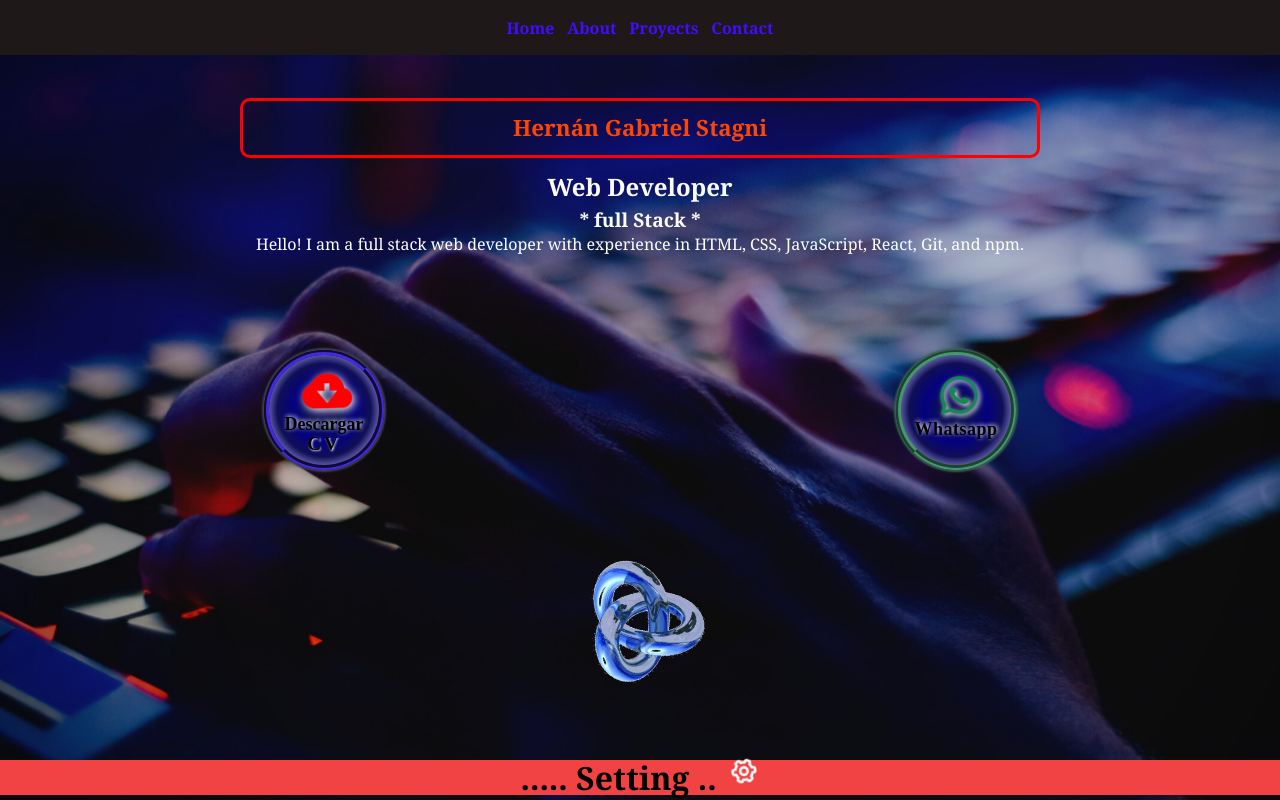
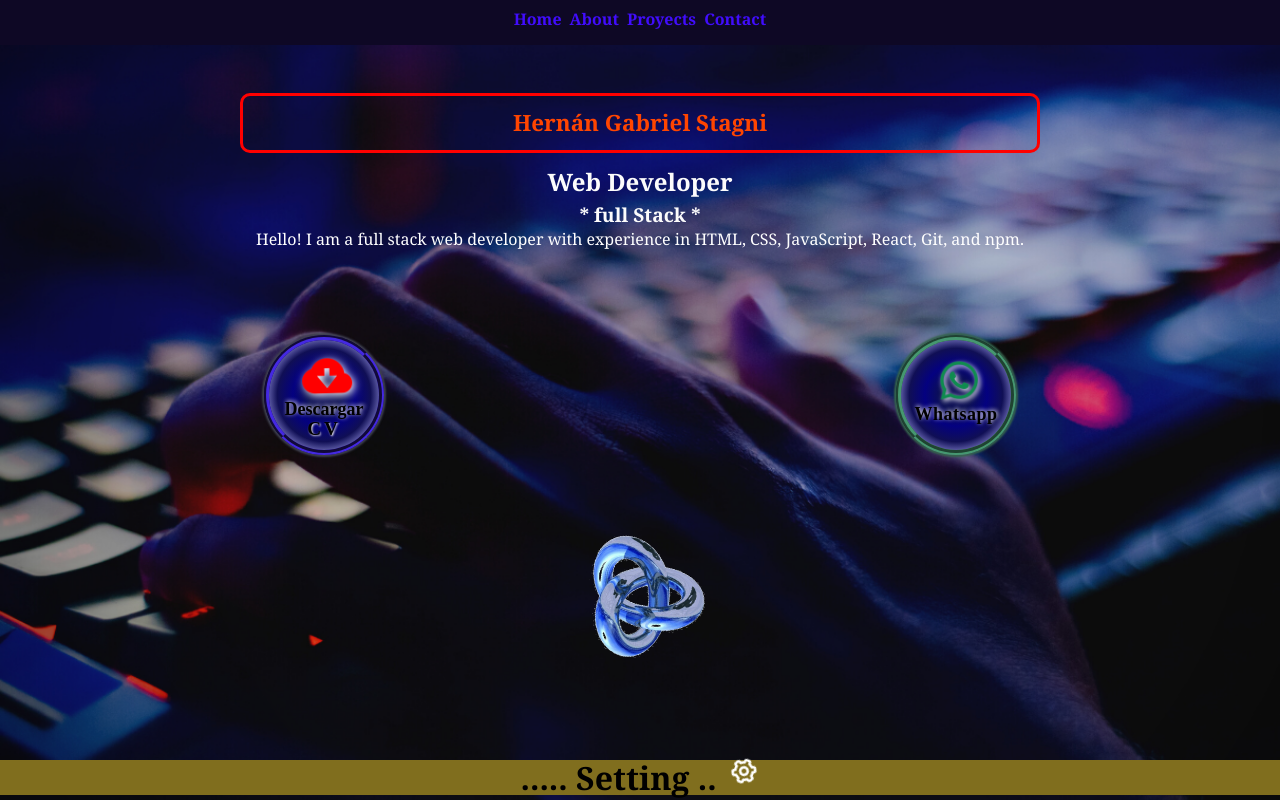
Before and after one commit to HernanGabrielStagni/Portolio-Hernan-Stagni-2024, a React (Vite) app: page / in a window 1280 px wide. Shown: the top 800 px of the page. Built offline with nearby package versions, Linux system fonts and the light colour scheme.

Commit message:
le calibre las skill para que no queden tapadas

```diff
--- a/src/COMPONENTS/ButtonWhatsapp/ButtonWhatsapp.css
+++ /dev/null
@@ -1,73 +0,0 @@
-
-.container__whatsapp{
-    background-color: #9fc4b2;
-
-
-
-
-    }
-
-    .container__whatsapp{
-        display: flex;
-        justify-content: center;
-        text-align: center;
-    }
-
-    .btn__whatsapp {
-        position:absolute;
-        z-index: 1000;
-        bottom: -15%;
-        right: 20%;
-        transform: translateY(-50%);
-    }
-
-    .btn__whatsapp:before,
-    .btn__whatsapp:after {
-        font-size: .8rem;
-        text-align:center;
-        color: white;
-        /* font-weight: 700; */
-
-        content: "whatsapp";
-        position: absolute;
-        top: 2px;
-        left: 4px;
-        width: 3rem;
-        height: 3rem;
-        border-radius: 50%;
-        opacity: 1;
-        animation: onda 1.7s infinite;
-    }
-
-
-    .btn__whatsapp:before {
-        animation-delay: 1s;
-        background-color: #00e676;
-    }
-
-    .btn__whatsapp:after {
-        animation-delay: 1.3s;
-        /* background-color: #d66625; */
-        background-color: #84b19b;
-    }
-
-    .btn__whatsapp img {
-        position: relative;
-        z-index: 2;
-    }
-
-    @keyframes onda {
-        0% {
-            transform: scale(0);
-        }
-
-        15% {
-            opacity: 1;
-            transform: scale(.5);
-        }
-
-        100% {
-            opacity: 0;
-            transform: scale(2.0);
-        }
-    }
--- a/src/COMPONENTS/ButtonWhatsapp/ButtonWhatsapp.jsx
+++ /dev/null
@@ -1,21 +0,0 @@
-import Whatsapp from '/svg/icon-whatsapp.svg';
-import './ButtonWhatsapp.css';
-
-const ButtonWhatsapp = () => {
-  return (
-    <div className='container__whatsapp'>
-    <section className="button__whatsApp">
-      <a
-        href="https://wa.me/543584313590?text=Hola%20Hernan,%20vi%20tu%20trabajo%20y%20me%20gustar%C3%ADa%20saber%20mas%20sobre%20ti."
-        className="btn__whatsapp"
-        target="_blank"
-        rel="noopener noreferrer"
-      >
-        <img src={Whatsapp} alt="Contacto por WhatsApp" />
-      </a>
-    </section>
-    </div>
-  );
-};
-
-export default ButtonWhatsapp;
--- a/src/COMPONENTS/Descargar_PDF/DescargarPDF.jsx
+++ b/src/COMPONENTS/Descargar_PDF/DescargarPDF.jsx
@@ -1,6 +1,6 @@
 import React from "react";
 import "../Descargar_PDF/descargarPDF_CSS.css";
-import ButtonWhatsapp from "../ButtonWhatsapp/ButtonWhatsapp";
+
 
 const DescargarPDF = () => {
   const urlPDF = "/pdf/CV_Hernan Gabriel Stagni Español 2 .pdf"; // Reemplaza esto con la ruta real de tu archivo PDF
--- a/src/COMPONENTS/FOOTER/footer.css
+++ b/src/COMPONENTS/FOOTER/footer.css
@@ -7,6 +7,7 @@
     position: fixed;
     bottom: 5px;
     background-color: #f14343;
+    background-color: rgb(128, 110, 30);
     width: 100%;
     height: 35px;
     /* overflow: hidden; */
--- a/src/COMPONENTS/Inicio.jsx
+++ b/src/COMPONENTS/Inicio.jsx
@@ -2,7 +2,7 @@ import React from "react";
 import DescargarPDF from "../COMPONENTS/Descargar_PDF/DescargarPDF";
 import "../COMPONENTS/inicio_CSS.css";
 import { useTranslation } from "react-i18next";
-import ButtonWhatsapp from "./ButtonWhatsapp/ButtonWhatsapp";
+
 import Whatsapp from "./WHATSAPP/Whatsapp";
 
 
--- a/src/COMPONENTS/SKILLS/skills.css
+++ b/src/COMPONENTS/SKILLS/skills.css
@@ -1,7 +1,8 @@
-:root{
 
 
-}
+
+
+
 
 
 .container__skills{
@@ -14,7 +15,7 @@ justify-content: center;
 flex-wrap: wrap;
 
 gap: 2em;
-padding: 1em;
+padding: 1em 0em 4em 0em;
 z-index: 0;
 }
 
@@ -29,7 +30,7 @@ z-index: 0;
     display: flex;
     justify-content: center;
     align-items: center;
-
+   padding: 2em 0;
 
 }
 /*******************************************/
@@ -37,6 +38,7 @@ z-index: 0;
 display: block;
 background-color: rgb(65, 88, 117);
 background-color: #1f1818;
+background-color: rgb(128, 110, 30);
 color: white;
 width: 100%;
 text-align: center;
--- a/src/COMPONENTS/WHATSAPP/Whatsapp.jsx
+++ b/src/COMPONENTS/WHATSAPP/Whatsapp.jsx
@@ -1,6 +1,6 @@
 import React from "react";
 import "../WHATSAPP/whatsapp.css";
-import ButtonWhatsapp from "../ButtonWhatsapp/ButtonWhatsapp";
+
 
 const DescargarPDF = () => {
   const urlPDF = "/pdf/CV_Hernan Gabriel Stagni Español 2 .pdf"; // Reemplaza esto con la ruta real de tu archivo PDF
--- a/src/COMPONENTS/Watsapp/whatsapp.css
+++ /dev/null
@@ -1,67 +0,0 @@
-/*rectangulo exterior boton whatsapp*/
-.container__whatsapp {
-    /* background-color: #1f1818; */
-    background-color:transparent ;
-    font-size: 2em;
-    color:rgb(42, 14, 153);
-
-    font-weight: 700;
-    letter-spacing: 3px; /* Añade 2 píxeles de espacio entre caracteres */
-    display: flex;
-    justify-content: center;
-    align-items: center;
-
-
-
-}
-
-/*========== Circulo general Chapita  ======================*/
-
-.circulo__general{
-
-    background: radial-gradient(circle at center, #12125c, #0c1053, #040180, #100f55, #9492df, #dcdce9);
-    /* Establece el degradado radial con tonos intermedios */
-
-    width:120px;
-    height: 120px;
-    padding: 0em;
-    border-radius: 50%;
-    border:groove 5px #0f8b4f;
-    box-shadow: 0px 0px 2px 2px #0f8b4f;
-    display: grid;
-    justify-content: center;
-    align-content: center;
-    position: relative;
-}
-
-/*=== icono de whatsaapp  ==*/
-.bxl-whatsapp{
- color:#0f8b4f;;
-font-size: 50px;
-text-shadow:2px 2px 5px #fcfdfc;
-
-position: absolute;
-left: 25%;
-transform: translateX(-50%);
-padding: .1em;
-top:10px
-}
-
-/*=== <h3> Titulo  "whatsaapp"   ==*/
-.titulo__whatsapp{
-    font-family: 'Times New Roman', Times, serif;
-        color: black;
-        position: absolute;
-        left: 50%;
-        transform: translateX(-50%);
-        font-size:18px ;
-        text-shadow: 1px -1px  4px rgb(250, 247, 247);
-        font-weight: 700;
-        bottom: 30px;
-        letter-spacing: 1px;
-}
-
-
-
-/*================================================*/
-/*================================================*/
--- a/src/COMPONENTS/inicio_CSS.css
+++ b/src/COMPONENTS/inicio_CSS.css
@@ -92,7 +92,7 @@ font-size: 1.2rem;
   align-items: end;
   /* background-color: blue; */
   margin-top: 0px;
-  margin-bottom: 65px;
+  margin-bottom: 95px;
   }
 
 
--- a/src/COMPONENTS/navBar_CSS.css
+++ b/src/COMPONENTS/navBar_CSS.css
@@ -3,10 +3,13 @@
     display: flex;
     justify-content: space-around;
     align-items: center;
-    /* padding:1em ; */
+/*
+    padding:.5em 0; */
     background-color: #1f1818;
+    /* background-color: rgb(128, 110, 30); */
+
     width: 100%;
-    height: 55px;
+    height: 45px;
     position: fixed;
     flex-wrap:wrap;
     overflow: hidden;
@@ -14,20 +17,29 @@
 
   }
 
- **********************************
- .neon-menu {
-
-  list-style: none;
-  padding: 0;
-  margin: 0;
+ /************************************/
+  .neon-menu {
+  background-color: #0f0;
+  background-color: rgb(128, 110, 30);
+  background-color: #091f4e;
+  background-color: rgb(14, 08, 37);
+  width: 100%;
+  height: 100%;
+  display: flex;
+  justify-content: center;
+  align-items:flex-start;
+  gap: .5em;
+  padding:.5em 0;
 }
 
 .neon-menu li a {
   position: relative;
+  /* background-color: #0f0; */
   color: rgb(65, 13, 253); /* color para el texto */
   text-decoration: none;
   font-weight: bold;
   font-size: 1rem;
+  padding: 1em 0;
 }
 
 .neon-menu li a:hover {
@@ -40,7 +52,7 @@
 .neon-menu li a::before {
   content: '';
   position: absolute;
-  bottom: 0px;
+  bottom: 18px;
   left: 0;
   width: 100%;
   height: 1px;
```
Also changed, not shown: src/COMPONENTS/Watsapp/Whatsapp.jsx (deleted, +0 -16 lines).
